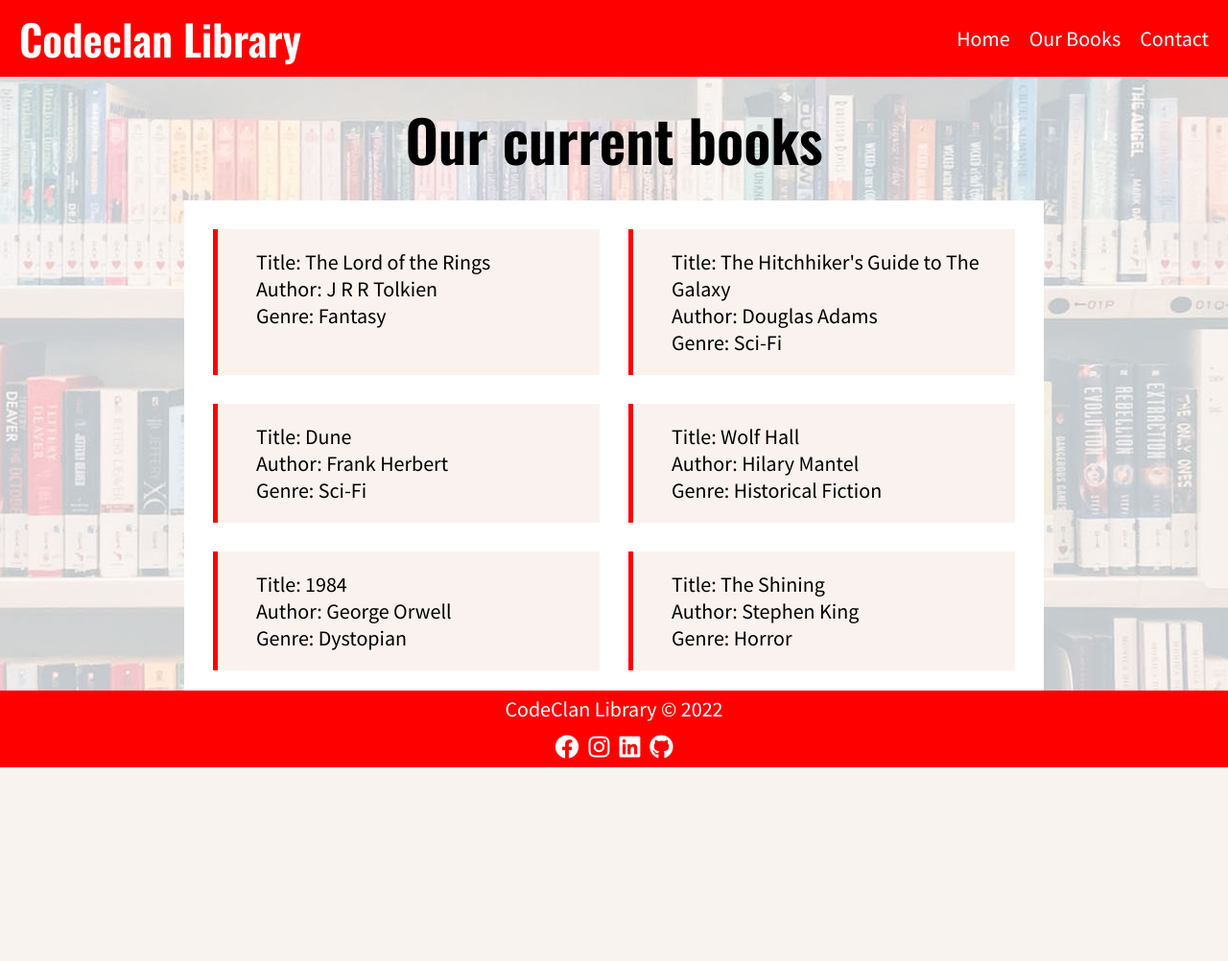
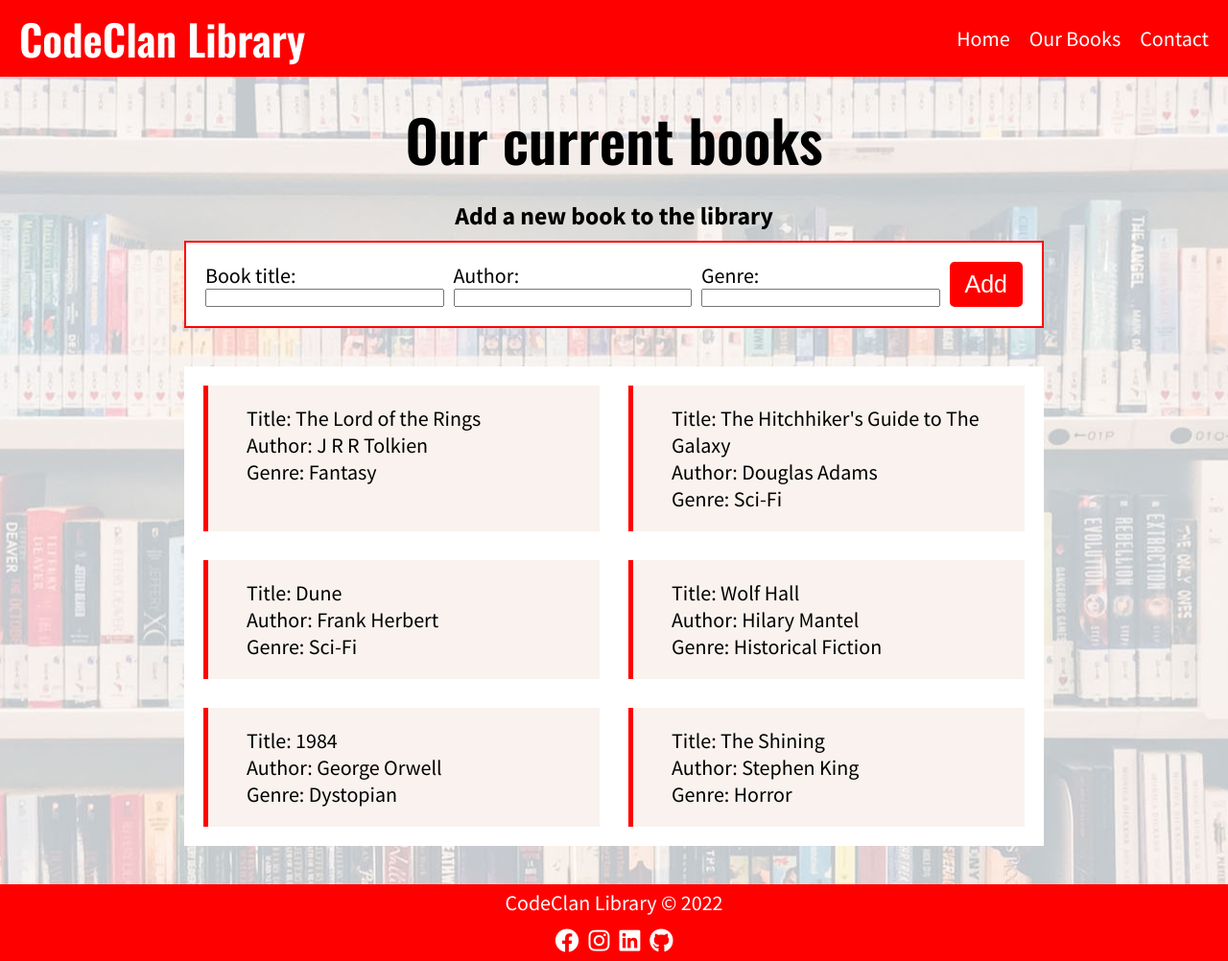
Before and after one commit to ST3V3NP3RRY/Codeclan_library_w3_homework, a Flask app: page /books in a window 1280 px wide. Shown: the whole page at 96% size. Before the commit the page ends 800 px from the top, so only its background shows below. Run offline with Flask 2, Linux system fonts and the light colour scheme.

Commit message:
add book form complete and functionality working. Function still to be tested.

```diff
--- a/controllers/controller.py
+++ b/controllers/controller.py
@@ -16,6 +16,20 @@
     return render_template("books.html", books=books)
 
 
+# New route for form data to add a book
+@app.route("/books", methods=["POST"])
+def add_book():
+    title = request.form["title"]
+    author = request.form["author"]
+    genre = request.form["genre"]
+    # checked_out = request.form(["checked_out"])
+
+    new_book = Book(title, author, genre)
+
+    save_book(new_book)
+    return redirect("/books")
+
+
 # current books in library route
 @app.route("/contact")
 def contact():
--- a/models/book_list.py
+++ b/models/book_list.py
@@ -9,3 +9,8 @@
 
 
 books = [book1, book2, book3, book4, book5, book6]
+
+# Function to add a new book to list
+# REMEMBER - functions need to be tested
+def save_book(new_book):
+    books.append(new_book)
--- a/static/css/main.css
+++ b/static/css/main.css
@@ -44,9 +44,16 @@
 h2 {
   margin: 2rem 0;
   font-size: 6rem;
+}
+
+h2,
+h3 {
   text-align: center;
 }
 
+h3 {
+  margin-bottom: 1rem;
+}
 nav > ul {
   display: flex;
   gap: 2rem;
@@ -94,50 +101,68 @@
   cursor: pointer;
 }
 
-/* ----------- End of home Page styles ------------- */
+/* ---- End of home Page styles ----- */
 
-/* ----------- Current book styling ------------- */
+/* ---- book page styles ---- */
+
+.form_container,
+.library_books {
+  background-color: #fff;
+  padding: 2rem;
+  max-width: 100rem;
+  margin: 0 auto 4rem auto;
+}
+
+.form_container {
+  border: 2px solid red;
+}
+
+.add_book_form {
+  display: flex;
+  gap: 1rem;
+}
+
+.add_book_form > div {
+  display: flex;
+  flex-direction: column;
+  flex: 1 0 0;
+}
 
 .library_books {
   display: grid;
   grid-template-columns: 1fr 1fr;
   grid-auto-rows: auto;
   gap: 3rem;
-  background-color: #fff;
-  padding: 3rem;
-  margin: 0 auto;
-  max-width: 100rem;
 }
 
 .book_container {
   border-left: 0.5rem solid red;
   background-color: rgb(249, 242, 238);
   padding: 2rem;
+  width: 100%;
 }
 
 .book_container > p {
   padding-left: 2rem;
 }
 
-/* ----------- End of current book styling ------------- */
+/* ---- End of book page styles ---- */
 
-/* ----------- Contact page styling ------------- */
+/* ---- Contact page styles ---- */
 
 .contact_container {
   max-width: 66rem;
   margin: 0 auto;
 }
 
-/* ----------- End of Contact page styling ------------- */
+/* ---- End of Contact page styles ---- */
 
-/* ----------- Footer styles ------------- */
+/* ---- Footer styles ---- */
 
 footer {
   background-color: red;
   color: #fff;
   height: 10vh;
-  position: fixed;
-  bottom: 0;
   width: 100%;
   padding: 2rem;
   display: flex;
@@ -157,4 +182,4 @@
   color: white;
 }
 
-/* ----------- End of Footer styles ------------- */
+/* ---- End of Footer styles ---- */
--- a/templates/base.html
+++ b/templates/base.html
@@ -27,7 +27,7 @@
 
   <body>
     <header>
-      <h1>Codeclan Library</h1>
+      <h1>CodeClan Library</h1>
       <nav>
         <ul>
           <li><a href="/">Home</a></li>
--- a/templates/books.html
+++ b/templates/books.html
@@ -1,6 +1,40 @@
 {% extends "base.html" %} {% block content %}
+<h2>Our current books</h2>
 
-<h2>Our current books</h2>
+
+
+  <h3>Add a new book to the library</h3>
+  <div class="form_container">
+
+  <form class="add_book_form" action="" method="post">
+    <div>
+      <label for="title">Book title:</label>
+      <input id="title" type="text" name="title" />
+    </div>
+
+    <div>
+      <label for="author">Author:</label>
+      <input id="author" type="text" name="author" />
+    </div>
+
+    <!-- <div>
+      <label for="checked_out">Checked Out?:</label>
+      <input
+        id="checked_out"
+        type="checkbox"
+        name="checked_out"
+        value="False"
+      />
+    </div> -->
+
+    <div>
+      <label for="genre">Genre:</label>
+      <input id="genre" type="text" name="genre" />
+    </div>
+    <input class="submit_btn btn" type="submit" value="Add" />
+
+  </form>
+</div> <!--- form_container --->
 
     <!-- Loop through the books in library and display the info on page -->
 
@@ -15,3 +49,5 @@
     </div>
 
     {% endblock %}
+  </form>
+</div>
```
Lines whose indentation alone changed are shown as unchanged.
